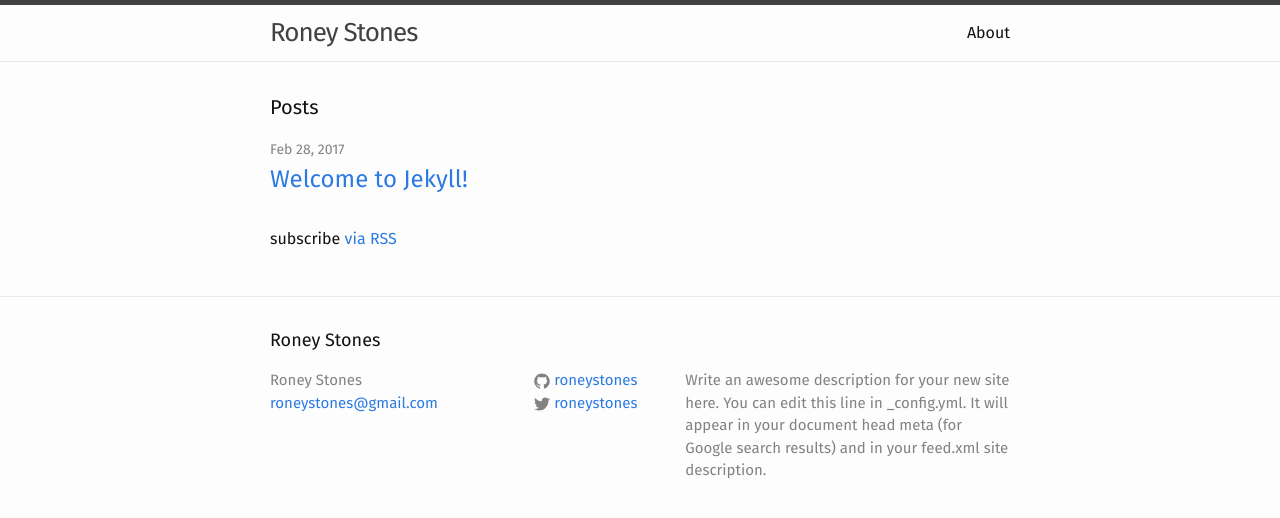
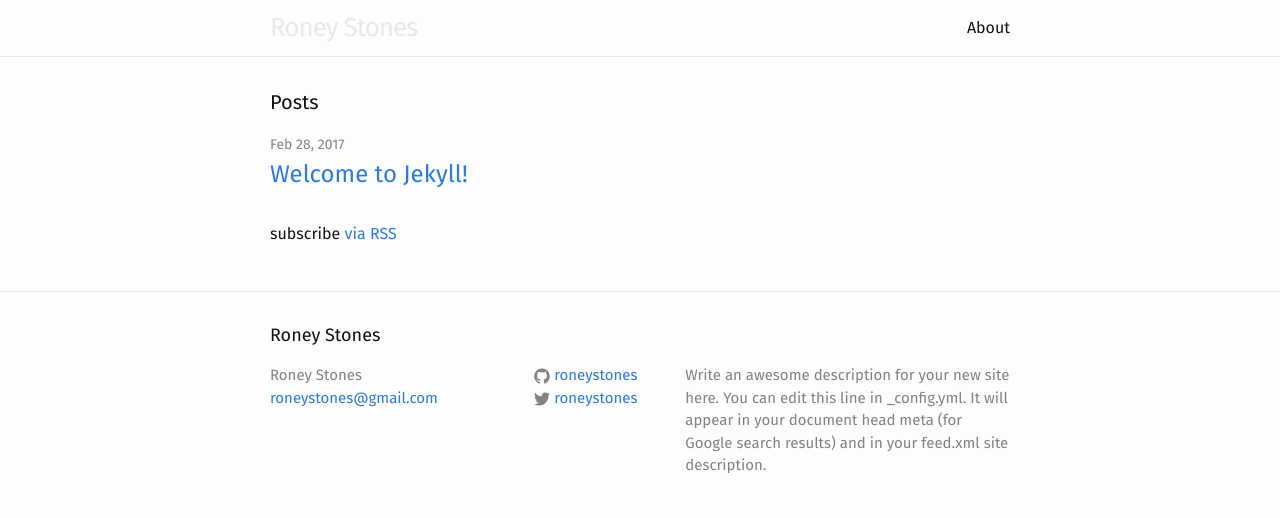
Before and after one commit to roneystones/roneystones, a Jekyll site: the page built from index.md, in a window 1280 px wide. Shown: the top 518 px of the page. Built offline with Jekyll 4.4.1, drawn with Linux system fonts in a browser that asks for light colours.

Commit message:
css reindent

```diff
--- a/assets/css/base/_base.scss
+++ b/assets/css/base/_base.scss
@@ -19,10 +19,10 @@
   background-color: $background-color;
   -webkit-text-size-adjust: 100%;
   -webkit-font-feature-settings: "kern" 1;
-     -moz-font-feature-settings: "kern" 1;
        -o-font-feature-settings: "kern" 1;
           font-feature-settings: "kern" 1;
-  font-kerning: normal;
+  -webkit-font-kerning: normal;
+          font-kerning: normal;
 }
 
 
@@ -156,17 +156,14 @@
  * Wrapper
  */
 .wrapper {
-  max-width: -webkit-calc(#{$content-width} - (#{$spacing-unit} * 2));
-  max-width:         calc(#{$content-width} - (#{$spacing-unit} * 2));
+  max-width: calc(#{$content-width} - (#{$spacing-unit} * 2));
   margin-right: auto;
   margin-left: auto;
   padding-right: $spacing-unit;
   padding-left: $spacing-unit;
   @extend %clearfix;
-
   @include media-query($on-laptop) {
-    max-width: -webkit-calc(#{$content-width} - (#{$spacing-unit}));
-    max-width:         calc(#{$content-width} - (#{$spacing-unit}));
+    max-width: calc(#{$content-width} - (#{$spacing-unit}));
     padding-right: $spacing-unit / 2;
     padding-left: $spacing-unit / 2;
   }
--- a/assets/css/base/_layout.scss
+++ b/assets/css/base/_layout.scss
@@ -2,11 +2,10 @@
  * Site header
  */
 .site-header {
-  border-top: 5px solid $grey-color-dark;
   border-bottom: 1px solid $grey-color-light;
   min-height: 56px;
 
-  // Positioning context for the mobile navigation icon
+  /* Positioning context for the mobile navigation icon*/
   position: relative;
 }
 
@@ -20,7 +19,7 @@
 
   &,
   &:visited {
-    color: $grey-color-dark;
+    color: $grey-color-light;
   }
 }
 
@@ -36,7 +35,7 @@
     color: $text-color;
     line-height: $base-line-height;
 
-    // Gaps between nav items, but not on the last one
+    /* Gaps between nav items, but not on the last one*/
     &:not(:last-child) {
       margin-right: 20px;
     }
@@ -122,40 +121,34 @@
 }
 
 .footer-col-1 {
-  width: -webkit-calc(35% - (#{$spacing-unit} / 2));
-  width:         calc(35% - (#{$spacing-unit} / 2));
+  width: calc(35% - (#{$spacing-unit} / 2));
 }
 
 .footer-col-2 {
-  width: -webkit-calc(20% - (#{$spacing-unit} / 2));
-  width:         calc(20% - (#{$spacing-unit} / 2));
+  width: calc(20% - (#{$spacing-unit} / 2));
 }
 
 .footer-col-3 {
-  width: -webkit-calc(45% - (#{$spacing-unit} / 2));
-  width:         calc(45% - (#{$spacing-unit} / 2));
+  width: calc(45% - (#{$spacing-unit} / 2));
 }
 
 @include media-query($on-laptop) {
   .footer-col-1,
   .footer-col-2 {
-    width: -webkit-calc(50% - (#{$spacing-unit} / 2));
-    width:         calc(50% - (#{$spacing-unit} / 2));
+    width: calc(50% - (#{$spacing-unit} / 2));
   }
-
   .footer-col-3 {
-    width: -webkit-calc(100% - (#{$spacing-unit} / 2));
-    width:         calc(100% - (#{$spacing-unit} / 2));
+    width: calc(100% - (#{$spacing-unit} / 2));
   }
 }
 
 @include media-query($on-palm) {
   .footer-col {
     float: none;
-    width: -webkit-calc(100% - (#{$spacing-unit} / 2));
-    width:         calc(100% - (#{$spacing-unit} / 2));
+    width: calc(100% - (#{$spacing-unit} / 2));
   }
 }
+
 
 
 
--- a/assets/css/base/_syntax-highlighting.scss
+++ b/assets/css/base/_syntax-highlighting.scss
@@ -9,63 +9,63 @@
     background: #eef;
   }
 
-  .c     { color: #998; font-style: italic } // Comment
-  .err   { color: #a61717; background-color: #e3d2d2 } // Error
-  .k     { font-weight: bold } // Keyword
-  .o     { font-weight: bold } // Operator
-  .cm    { color: #998; font-style: italic } // Comment.Multiline
-  .cp    { color: #999; font-weight: bold } // Comment.Preproc
-  .c1    { color: #998; font-style: italic } // Comment.Single
-  .cs    { color: #999; font-weight: bold; font-style: italic } // Comment.Special
-  .gd    { color: #000; background-color: #fdd } // Generic.Deleted
-  .gd .x { color: #000; background-color: #faa } // Generic.Deleted.Specific
-  .ge    { font-style: italic } // Generic.Emph
-  .gr    { color: #a00 } // Generic.Error
-  .gh    { color: #999 } // Generic.Heading
-  .gi    { color: #000; background-color: #dfd } // Generic.Inserted
-  .gi .x { color: #000; background-color: #afa } // Generic.Inserted.Specific
-  .go    { color: #888 } // Generic.Output
-  .gp    { color: #555 } // Generic.Prompt
-  .gs    { font-weight: bold } // Generic.Strong
-  .gu    { color: #aaa } // Generic.Subheading
-  .gt    { color: #a00 } // Generic.Traceback
-  .kc    { font-weight: bold } // Keyword.Constant
-  .kd    { font-weight: bold } // Keyword.Declaration
-  .kp    { font-weight: bold } // Keyword.Pseudo
-  .kr    { font-weight: bold } // Keyword.Reserved
-  .kt    { color: #458; font-weight: bold } // Keyword.Type
-  .m     { color: #099 } // Literal.Number
-  .s     { color: #d14 } // Literal.String
-  .na    { color: #008080 } // Name.Attribute
-  .nb    { color: #0086B3 } // Name.Builtin
-  .nc    { color: #458; font-weight: bold } // Name.Class
-  .no    { color: #008080 } // Name.Constant
-  .ni    { color: #800080 } // Name.Entity
-  .ne    { color: #900; font-weight: bold } // Name.Exception
-  .nf    { color: #900; font-weight: bold } // Name.Function
-  .nn    { color: #555 } // Name.Namespace
-  .nt    { color: #000080 } // Name.Tag
-  .nv    { color: #008080 } // Name.Variable
-  .ow    { font-weight: bold } // Operator.Word
-  .w     { color: #bbb } // Text.Whitespace
-  .mf    { color: #099 } // Literal.Number.Float
-  .mh    { color: #099 } // Literal.Number.Hex
-  .mi    { color: #099 } // Literal.Number.Integer
-  .mo    { color: #099 } // Literal.Number.Oct
-  .sb    { color: #d14 } // Literal.String.Backtick
-  .sc    { color: #d14 } // Literal.String.Char
-  .sd    { color: #d14 } // Literal.String.Doc
-  .s2    { color: #d14 } // Literal.String.Double
-  .se    { color: #d14 } // Literal.String.Escape
-  .sh    { color: #d14 } // Literal.String.Heredoc
-  .si    { color: #d14 } // Literal.String.Interpol
-  .sx    { color: #d14 } // Literal.String.Other
-  .sr    { color: #009926 } // Literal.String.Regex
-  .s1    { color: #d14 } // Literal.String.Single
-  .ss    { color: #990073 } // Literal.String.Symbol
-  .bp    { color: #999 } // Name.Builtin.Pseudo
-  .vc    { color: #008080 } // Name.Variable.Class
-  .vg    { color: #008080 } // Name.Variable.Global
-  .vi    { color: #008080 } // Name.Variable.Instance
-  .il    { color: #099 } // Literal.Number.Integer.Long
+  .c     { color: #998; font-style: italic } /* Comment*/
+  .err   { color: #a61717; background-color: #e3d2d2 } /* Error*/
+  .k     { font-weight: bold } /* Keyword*/
+  .o     { font-weight: bold } /* Operator*/
+  .cm    { color: #998; font-style: italic } /* Comment.Multiline*/
+  .cp    { color: #999; font-weight: bold } /* Comment.Preproc*/
+  .c1    { color: #998; font-style: italic } /* Comment.Single*/
+  .cs    { color: #999; font-weight: bold; font-style: italic } /* Comment.Special*/
+  .gd    { color: #000; background-color: #fdd } /* Generic.Deleted*/
+  .gd .x { color: #000; background-color: #faa } /* Generic.Deleted.Specific*/
+  .ge    { font-style: italic } /* Generic.Emph*/
+  .gr    { color: #a00 } /* Generic.Error*/
+  .gh    { color: #999 } /* Generic.Heading*/
+  .gi    { color: #000; background-color: #dfd } /* Generic.Inserted*/
+  .gi .x { color: #000; background-color: #afa } /* Generic.Inserted.Specific*/
+  .go    { color: #888 } /* Generic.Output*/
+  .gp    { color: #555 } /* Generic.Prompt*/
+  .gs    { font-weight: bold } /* Generic.Strong*/
+  .gu    { color: #aaa } /* Generic.Subheading*/
+  .gt    { color: #a00 } /* Generic.Traceback*/
+  .kc    { font-weight: bold } /* Keyword.Constant*/
+  .kd    { font-weight: bold } /* Keyword.Declaration*/
+  .kp    { font-weight: bold } /* Keyword.Pseudo*/
+  .kr    { font-weight: bold } /* Keyword.Reserved*/
+  .kt    { color: #458; font-weight: bold } /* Keyword.Type*/
+  .m     { color: #099 } /* Literal.Number*/
+  .s     { color: #d14 } /* Literal.String*/
+  .na    { color: #008080 } /* Name.Attribute*/
+  .nb    { color: #0086B3 } /* Name.Builtin*/
+  .nc    { color: #458; font-weight: bold } /* Name.Class*/
+  .no    { color: #008080 } /* Name.Constant*/
+  .ni    { color: #800080 } /* Name.Entity*/
+  .ne    { color: #900; font-weight: bold } /* Name.Exception*/
+  .nf    { color: #900; font-weight: bold } /* Name.Function*/
+  .nn    { color: #555 } /* Name.Namespace*/
+  .nt    { color: #000080 } /* Name.Tag*/
+  .nv    { color: #008080 } /* Name.Variable*/
+  .ow    { font-weight: bold } /* Operator.Word*/
+  .w     { color: #bbb } /* Text.Whitespace*/
+  .mf    { color: #099 } /* Literal.Number.Float*/
+  .mh    { color: #099 } /* Literal.Number.Hex*/
+  .mi    { color: #099 } /* Literal.Number.Integer*/
+  .mo    { color: #099 } /* Literal.Number.Oct*/
+  .sb    { color: #d14 } /* Literal.String.Backtick*/
+  .sc    { color: #d14 } /* Literal.String.Char*/
+  .sd    { color: #d14 } /* Literal.String.Doc*/
+  .s2    { color: #d14 } /* Literal.String.Double*/
+  .se    { color: #d14 } /* Literal.String.Escape*/
+  .sh    { color: #d14 } /* Literal.String.Heredoc*/
+  .si    { color: #d14 } /* Literal.String.Interpol*/
+  .sx    { color: #d14 } /* Literal.String.Other*/
+  .sr    { color: #009926 } /* Literal.String.Regex*/
+  .s1    { color: #d14 } /* Literal.String.Single*/
+  .ss    { color: #990073 } /* Literal.String.Symbol*/
+  .bp    { color: #999 } /* Name.Builtin.Pseudo*/
+  .vc    { color: #008080 } /* Name.Variable.Class*/
+  .vg    { color: #008080 } /* Name.Variable.Global*/
+  .vi    { color: #008080 } /* Name.Variable.Instance*/
+  .il    { color: #099 } /* Literal.Number.Integer.Long*/
 }
--- a/assets/css/main.scss
+++ b/assets/css/main.scss
@@ -1,6 +1,7 @@
 ---
 # Only the main Sass file needs front matter (the dashes are enough)
 ---
+
 @charset "utf-8";
 
 // Our variables
@@ -22,9 +23,8 @@
 
 // Width of the content area
 $content-width:    800px;
-
+$on-laptop:        800px;
 $on-palm:          600px;
-$on-laptop:        800px;
 
 /* Use media queries like this:*/
 /* @include media-query($on-palm) {*/
@@ -33,6 +33,7 @@
 /*     padding-left: $spacing-unit / 2;*/
 /*   }*/
 /* }*/
+
 @mixin media-query($device) {
   @media screen and (max-width: $device) {
     @content;
```
